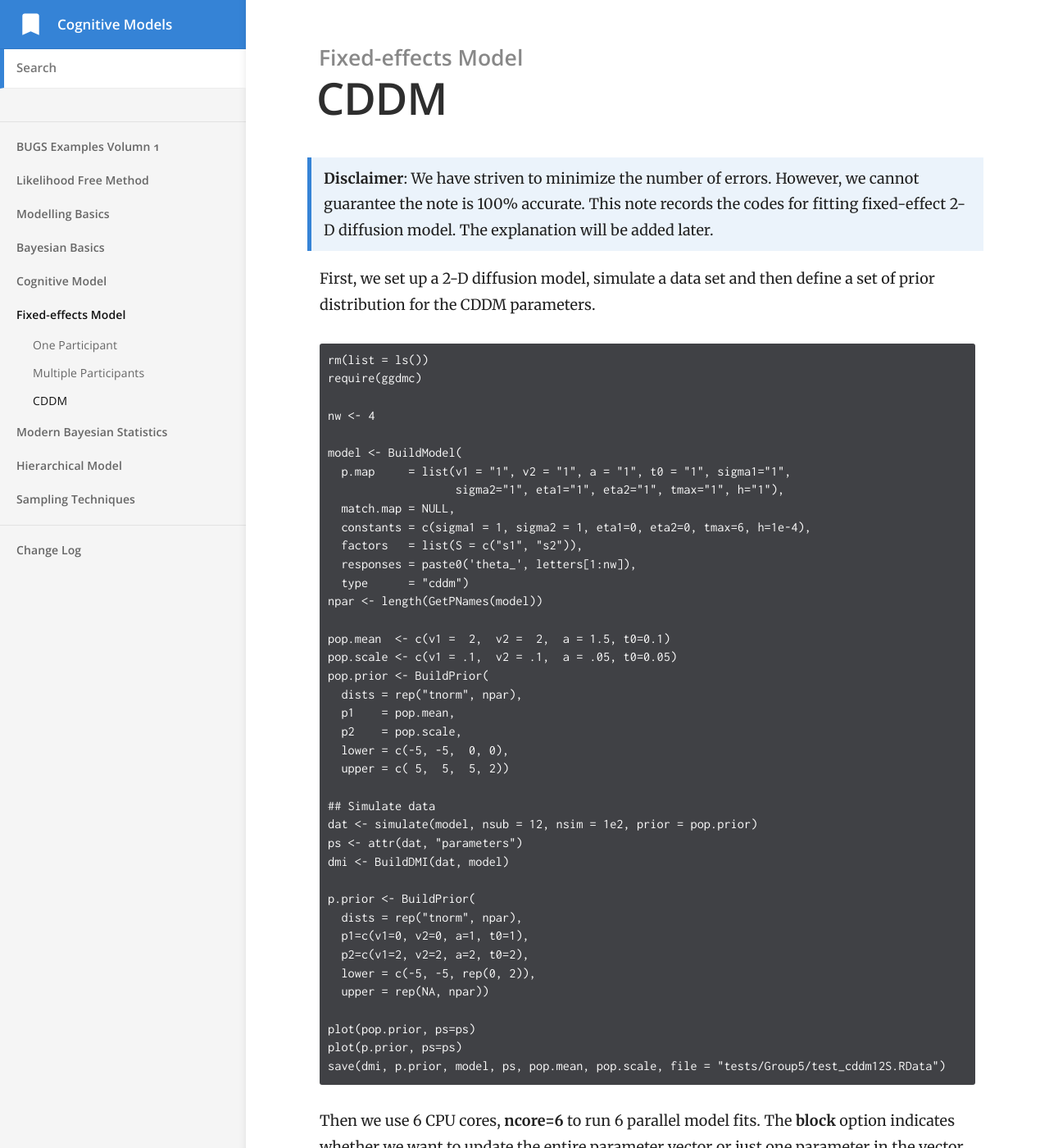
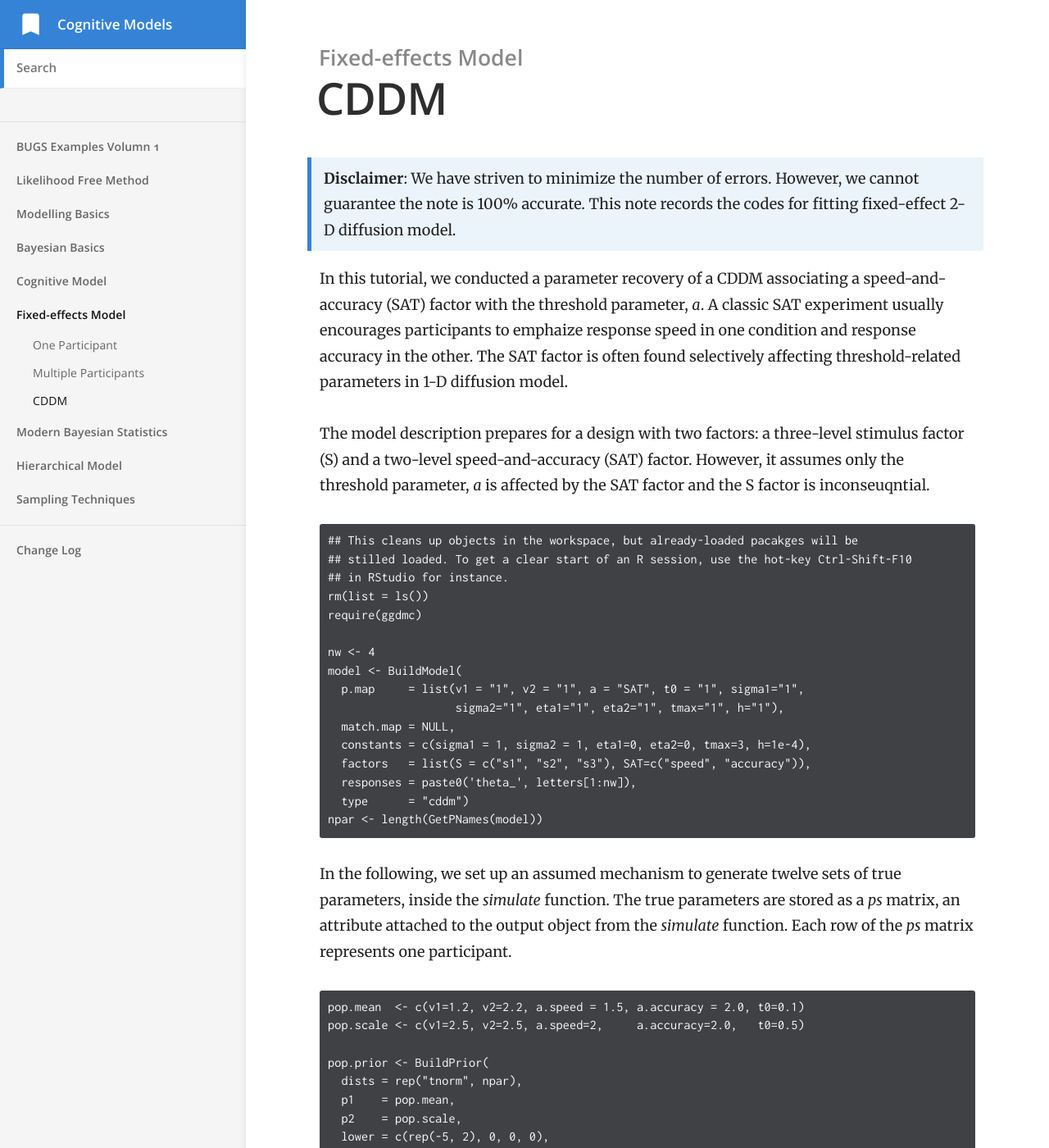
Before and after one commit to yxlin/yxlin.github.io, a Jekyll site: the page built from _docs/fixed-effect-model/cddm12S.md, in a window 1280 px wide and 1400 px high. Shown: the whole window at 82% size. Built offline with Jekyll 4.4.1, drawn with Linux system fonts in a browser that asks for light colours; some of the changed text lies outside the part shown.

Commit message:
fixed the formatting problem

````diff
--- a/_docs/fixed-effect-model/cddm12S.md
+++ b/_docs/fixed-effect-model/cddm12S.md
@@ -4,71 +4,104 @@ category: Fixed-effects Model
 order: 3
 ---
 
-> **Disclaimer**: We have striven to minimize the number of errors. However, we cannot guarantee the note is 100% accurate. This note records the codes for fitting fixed-effect 2-D diffusion model. The explanation will be added later.
+> **Disclaimer**: We have striven to minimize the number of errors. However, we cannot guarantee the note is 100% accurate. This note records the codes for fitting fixed-effect 2-D diffusion model.
 
-First, we set up a 2-D diffusion model, simulate a data set and then define a set of prior distribution for the CDDM parameters.
+In this tutorial, we conducted a parameter recovery of a CDDM associating a speed-and-accuracy (SAT) factor with the threshold parameter, _a_. A classic SAT experiment usually encourages participants to emphaize response speed in one condition and response accuracy in the other.  The SAT factor is often found selectively affecting threshold-related parameters in 1-D diffusion model.
+
+The model description prepares for a design with two factors: a three-level stimulus factor (S) and a two-level speed-and-accuracy (SAT) factor. However, it assumes only the threshold parameter, _a_ is affected by the SAT factor and the S factor is inconseuqntial.
 
 ```
+## This cleans up objects in the workspace, but already-loaded pacakges will be
+## stilled loaded. To get a clear start of an R session, use the hot-key Ctrl-Shift-F10
+## in RStudio for instance.
 rm(list = ls())
 require(ggdmc)
 
 nw <- 4
-
 model <- BuildModel(
-  p.map     = list(v1 = "1", v2 = "1", a = "1", t0 = "1", sigma1="1",
+  p.map     = list(v1 = "1", v2 = "1", a = "SAT", t0 = "1", sigma1="1",
                    sigma2="1", eta1="1", eta2="1", tmax="1", h="1"),
   match.map = NULL,
-  constants = c(sigma1 = 1, sigma2 = 1, eta1=0, eta2=0, tmax=6, h=1e-4),
-  factors   = list(S = c("s1", "s2")),
+  constants = c(sigma1 = 1, sigma2 = 1, eta1=0, eta2=0, tmax=3, h=1e-4),
+  factors   = list(S = c("s1", "s2", "s3"), SAT=c("speed", "accuracy")),
   responses = paste0('theta_', letters[1:nw]),
   type      = "cddm")
 npar <- length(GetPNames(model))
+```
 
-pop.mean  <- c(v1 =  2,  v2 =  2,  a = 1.5, t0=0.1)
-pop.scale <- c(v1 = .1,  v2 = .1,  a = .05, t0=0.05)
+In the following, we set up an assumed mechanism to generate twelve sets of true parameters, inside the _simulate_ function. The true parameters are stored as a _ps_ matrix, an  attribute attached to the output object from the _simulate_ function. Each row of the _ps_ matrix represents one participant.
+
+```
+pop.mean  <- c(v1=1.2, v2=2.2, a.speed = 1.5, a.accuracy = 2.0, t0=0.1)
+pop.scale <- c(v1=2.5, v2=2.5, a.speed=2,     a.accuracy=2.0,   t0=0.5)
+
 pop.prior <- BuildPrior(
   dists = rep("tnorm", npar),
   p1    = pop.mean,
   p2    = pop.scale,
-  lower = c(-5, -5,  0, 0),
-  upper = c( 5,  5,  5, 2))
+  lower = c(rep(-5, 2), 0, 0, 0),
+  upper = c(rep( 5, 2), 5, 5, 2))
 
-## Simulate data
-dat <- simulate(model, nsub = 12, nsim = 1e2, prior = pop.prior)
-ps <- attr(dat, "parameters")
+
+dat <- simulate(model, nsub=12, nsim = 30, prior = pop.prior);
+ps  <- attr(dat, "parameters")
 dmi <- BuildDMI(dat, model)
 
+```
+
+We then set up prior distributions for each CDDM parameter. Before we proceed to fit the data, we check whether our prior distributions cover the all true target parameters.
+
+```
 p.prior <- BuildPrior(
   dists = rep("tnorm", npar),
-  p1=c(v1=0, v2=0, a=1, t0=1),
-  p2=c(v1=2, v2=2, a=2, t0=2),
-  lower = c(-5, -5, rep(0, 2)),
-  upper = rep(NA, npar))
+  p1    = pop.mean,
+  p2    = pop.scale,
+  lower = c(rep(-10, 2), 0, 0, 0),
+  upper = c(rep( 10, 2), 8, 8, 5))
 
-plot(pop.prior, ps=ps)
-plot(p.prior, ps=ps)
-save(dmi, p.prior, model, ps, pop.mean, pop.scale, file = "tests/Group5/test_cddm12S.RData")
+prior_d <- plot(p.prior, save = TRUE)
+
+wide <- data.table::data.table(ps)
+wide$s <- factor(1:nrow(ps))
+pveclines <- data.table::melt.data.table(
+  wide, id.vars = "s", variable.name = "Parameter", value.name = "true")
+
+## require(ggplot2)
+p0 <- ggplot(prior_d, aes_string(x = "xpos", y = "ypos")) +
+  geom_line() +
+  geom_vline(data = pveclines, aes_string(xintercept = "true"),
+             linetype = "dotted", size = 1) +
+  xlab("")+ ylab("")+
+  facet_wrap(~Parameter, scales="free") +
+  theme_bw() +
+  theme(legend.position = "none",
+        strip.text.x = element_text(size = 16),
+        strip.text.y = element_blank(),
+        axis.title.y = element_blank(),
+        axis.text.x = element_text(size = 16),
+        axis.text.y = element_text(size = 16),
+        axis.title.x = element_blank())
+
 ```
 
-
-Then we use 6 CPU cores, **ncore=6** to run 6 parallel model fits. The **block** option indicates whether we want to update the entire parameter vector or just one parameter in the vector at a time. This is critical for the hierarchical model fit, but inconsequential for the fixed-effect model fit, so to gain more speed, we choose to disable it, **block=FALSE**.
-
-> Note in R 3.6.1, the **mc.cores** option in **mclapply** has been altered. It now takes the ncore option via "getOpion("mc.cores", 2L)". This renders the ggdmc 0.2.6.0 always run 2 cores, which is a default setting of the mclapply function. To launch the number of CPU core you want, you have to adjust this manually in the two internal R functions, **run_many** and **rerun_many**, accordingly.
+![prior]({{"/images/fixed-effect-model/prior_cddm.png" | relative_url}})
 
 
+Then we use 3 CPU cores, **ncore=3** to run 3 parallel model fits. The **block** option indicates whether we want to update the entire parameter vector or just one parameter in the vector at a time. This is critical for the hierarchical model fit, but inconsequential for the fixed-effect model fit, so to gain more speed, we choose to disable it, **block=FALSE**.
+
+> Note in R 3.6.1, the **mc.cores** option in **mclapply** has been altered. It now takes the ncore option via "getOpion("mc.cores", 2L)". This renders the ggdmc 0.2.6.0 always run 2 cores, which is a default setting of the mclapply function. To launch the number of CPU core you want, you have to adjust this manually in the two internal R functions, **run_many** and **rerun_many**, accordingly, or update your ggdmc via devtool tools.
+
 ```
-## 2 mins
-system.time(
-  fit0 <- StartNewsamples(dmi, p.prior, block = FALSE, nmc=500, ncore=6)
-)
+## The latest ggdmc 0.2.7.1 will report its processing time!
+## Processing time: 214.3 secs.
+fit0 <- StartNewsamples(dmi, p.prior, block=FALSE, ncore=3)
 
-## 507 s
-system.time(
-  fit  <- run(fit0, ncore=6)
-)
+## Processing time: 611.43 secs.
+fit  <- run(fit0, block=FALSE, ncore=3)
+
 ```
 
-After finishing the model fit, we check whether the chains are well-converged. The potential scale reduction factors, PSRT, are below 1.10 for the data from the 12 participants.
+After finishing the model fit, we check whether the chains are converged. The potential scale reduction factors, PSRT, are all below well 1.10.
 
 ```
 rhat <- gelman(fit, verbose=TRUE)
````
Also changed, not shown: other parts of _docs/fixed-effect-model/cddm12S.md (+1 -1 lines), _docs/cognitive-model/lba3.md (+0 -19 lines), images/fixed-effect-model/prior_cddm.png (added).
